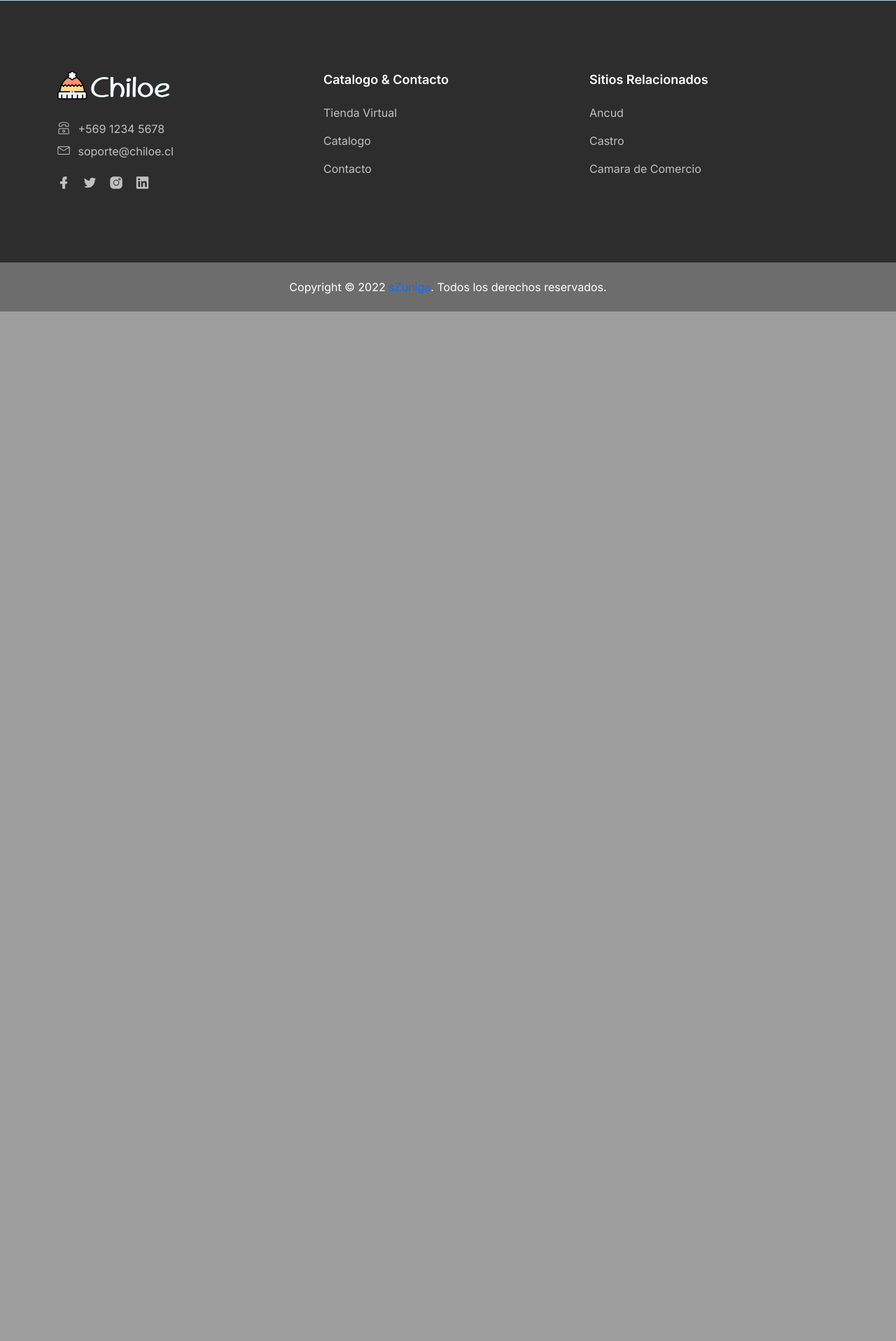
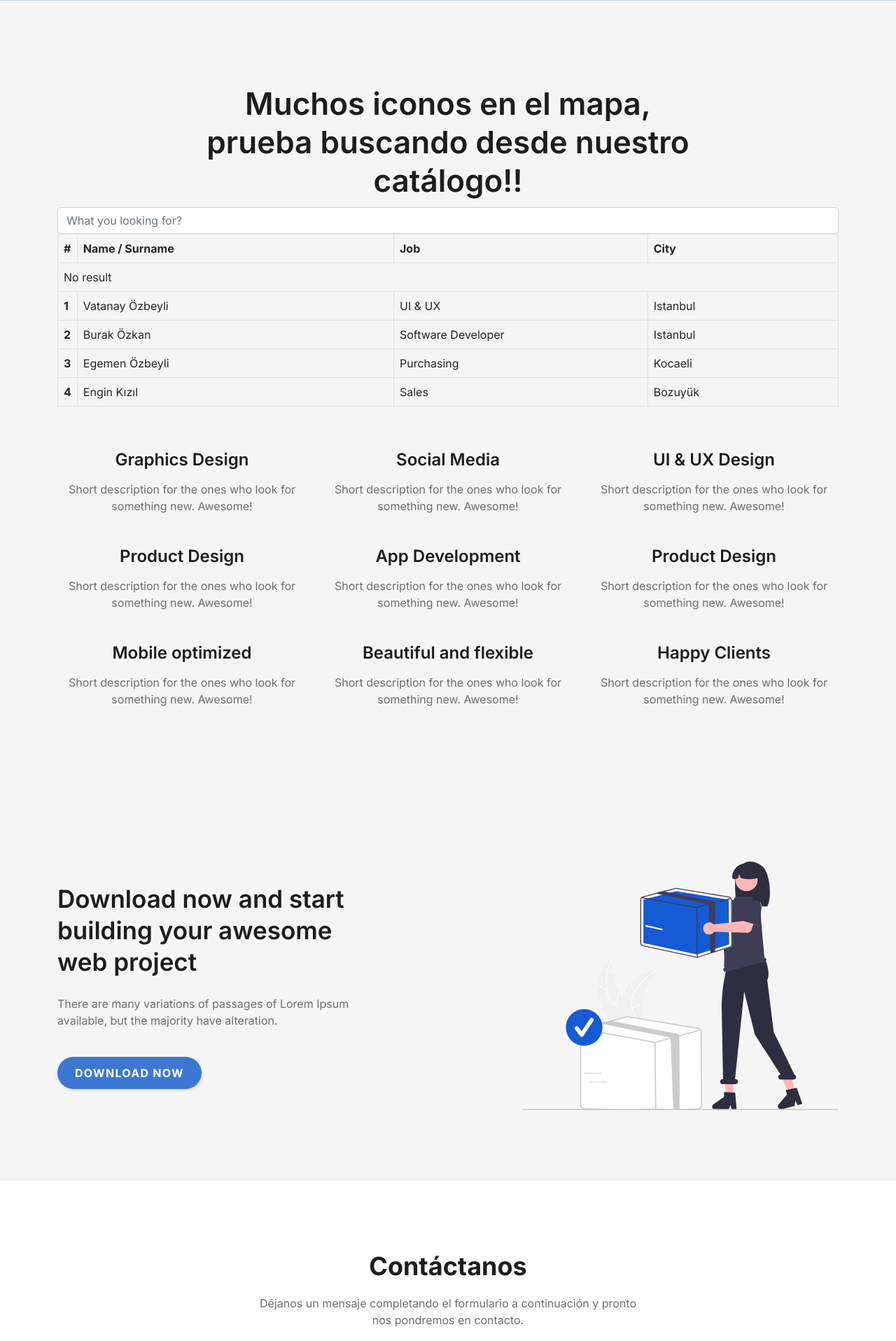
Before and after one commit to gatopadre/chiloeclick, a Flask app: page / in a window 1280 px wide. Shown: the part 985-2901 px from the top of the page at 70% size. Before the commit the page ends 1430 px from the top, so only its background shows below. Run offline with Flask 2, Linux system fonts and the light colour scheme; some libraries are stand-ins or nearby versions.

Commit message:
subiendo avance

```diff
--- /dev/null
+++ b/templates/catalog.html
@@ -0,0 +1,158 @@
+<!--====== FEATURE SIX PART START ======-->
+
+<section class="features-area features-six">
+    <div class="container">
+      <div class="row justify-content-center">
+        <div class="col-lg-8">
+          <div class="section-title text-center">
+            <h3 class="title">
+              Muchos iconos en el mapa, prueba buscando desde nuestro catálogo!!
+            </h3>
+          </div>
+          <!-- section title -->
+        </div>
+      </div>
+      <!-- row -->
+      <div class="row justify-content-center">
+        <div class="col-lg-12 col-md-12 col-sm-12">
+            <div class="form-group pull-right">
+                <input type="text" class="search form-control" placeholder="What you looking for?">
+            </div>
+            <span class="counter pull-right"></span>
+            <table class="table table-hover table-bordered results">
+              <thead>
+                <tr>
+                  <th>#</th>
+                  <th class="col-md-5 col-xs-5">Name / Surname</th>
+                  <th class="col-md-4 col-xs-4">Job</th>
+                  <th class="col-md-3 col-xs-3">City</th>
+                </tr>
+                <tr class="warning no-result">
+                  <td colspan="4"><i class="fa fa-warning"></i> No result</td>
+                </tr>
+              </thead>
+              <tbody>
+                <tr>
+                  <th scope="row">1</th>
+                  <td>Vatanay Özbeyli</td>
+                  <td>UI & UX</td>
+                  <td>Istanbul</td>
+                </tr>
+                <tr>
+                  <th scope="row">2</th>
+                  <td>Burak Özkan</td>
+                  <td>Software Developer</td>
+                  <td>Istanbul</td>
+                </tr>
+                <tr>
+                  <th scope="row">3</th>
+                  <td>Egemen Özbeyli</td>
+                  <td>Purchasing</td>
+                  <td>Kocaeli</td>
+                </tr>
+                <tr>
+                  <th scope="row">4</th>
+                  <td>Engin Kızıl</td>
+                  <td>Sales</td>
+                  <td>Bozuyük</td>
+                </tr>
+              </tbody>
+            </table>
+        </div>
+        <div class="col-lg-4 col-md-6 col-sm-8">
+          <div class="features-style-six text-center">
+            <h3 class="features-title">Graphics Design</h3>
+            <p class="text">
+              Short description for the ones who look for something new.
+              Awesome!
+            </p>
+          </div>
+          <!-- features-style-six -->
+        </div>
+        <div class="col-lg-4 col-md-6 col-sm-8">
+          <div class="features-style-six text-center">
+            <h3 class="features-title">Social Media</h3>
+            <p class="text">
+              Short description for the ones who look for something new.
+              Awesome!
+            </p>
+          </div>
+          <!-- features-style-six -->
+        </div>
+        <div class="col-lg-4 col-md-6 col-sm-8">
+          <div class="features-style-six text-center">
+            <h3 class="features-title">UI & UX Design</h3>
+            <p class="text">
+              Short description for the ones who look for something new.
+              Awesome!
+            </p>
+          </div>
+          <!-- features-style-six -->
+        </div>
+        <div class="col-lg-4 col-md-6 col-sm-8">
+          <div class="features-style-six text-center">
+            <h3 class="features-title">Product Design</h3>
+            <p class="text">
+              Short description for the ones who look for something new.
+              Awesome!
+            </p>
+          </div>
+          <!-- features-style-six -->
+        </div>
+        <div class="col-lg-4 col-md-6 col-sm-8">
+          <div class="features-style-six text-center">
+            <h3 class="features-title">App Development</h3>
+            <p class="text">
+              Short description for the ones who look for something new.
+              Awesome!
+            </p>
+          </div>
+          <!-- features-style-six -->
+        </div>
+        <div class="col-lg-4 col-md-6 col-sm-8">
+          <div class="features-style-six text-center">
+            <h3 class="features-title">Product Design</h3>
+            <p class="text">
+              Short description for the ones who look for something new.
+              Awesome!
+            </p>
+          </div>
+          <!-- features-style-six -->
+        </div>
+        <div class="col-lg-4 col-md-6 col-sm-8">
+          <div class="features-style-six text-center">
+            <h3 class="features-title">Mobile optimized</h3>
+            <p class="text">
+              Short description for the ones who look for something new.
+              Awesome!
+            </p>
+          </div>
+          <!-- features-style-six -->
+        </div>
+        <div class="col-lg-4 col-md-6 col-sm-8">
+          <div class="features-style-six text-center">
+            <h3 class="features-title">Beautiful and flexible</h3>
+            <p class="text">
+              Short description for the ones who look for something new.
+              Awesome!
+            </p>
+          </div>
+          <!-- features-style-six -->
+        </div>
+        <div class="col-lg-4 col-md-6 col-sm-8">
+          <div class="features-style-six text-center">
+            <h3 class="features-title">Happy Clients</h3>
+            <p class="text">
+              Short description for the ones who look for something new.
+              Awesome!
+            </p>
+          </div>
+          <!-- features-style-six -->
+        </div>
+      </div>
+      <!-- row -->
+    </div>
+    <!-- container -->
+  </section>
+
+  <!--====== FEATURE SIX PART ENDS ======-->
--- /dev/null
+++ b/templates/contact.html
@@ -0,0 +1,60 @@
+<!-- Start Contact Area -->
+<section id="contact" class="contact-us">
+    <div class="container">
+        <div class="row">
+            <div class="col-12">
+                <div class="section-title">
+                    <h2>Contáctanos</h2>
+                    <p>
+                        Déjanos un mensaje completando el formulario a continuación y pronto nos pondremos en contacto.
+                    </p>
+                </div>
+            </div>
+        </div>
+        <div class="contact-head">
+            <div class="inner-content">
+                <div class="row">
+                    <div class="col-lg-12 col-12">
+                        <div class="form-main">
+                            <form class="form" method="post" action="#">
+                                <div class="row">
+                                    <div class="col-lg-12 col-md-12 col-12">
+                                        <div class="form-group">
+                                            <input name="name" type="text" placeholder="Tu Nombre"
+                                                required="required" />
+                                        </div>
+                                    </div>
+                                    <div class="col-lg-6 col-md-6 col-12">
+                                        <div class="form-group">
+                                            <input name="email" type="email" placeholder="Tu Email"
+                                                required="required" />
+                                        </div>
+                                    </div>
+                                    <div class="col-lg-6 col-md-6 col-12">
+                                        <div class="form-group">
+                                            <input name="phone" type="text" placeholder="Tu Teléfono"
+                                                required="required" />
+                                        </div>
+                                    </div>
+                                    <div class="col-12">
+                                        <div class="form-group message">
+                                            <textarea name="message" placeholder="Mensaje"></textarea>
+                                        </div>
+                                    </div>
+                                    <div class="col-12">
+                                        <div class="form-group light-rounded-buttons">
+                                            <button type="submit" class="btn primary-btn">
+                                                Enviar Mensaje
+                                            </button>
+                                        </div>
+                                    </div>
+                                </div>
+                            </form>
+                        </div>
+                    </div>
+                </div>
+            </div>
+        </div>
+    </div>
+</section>
+<!--/ End Contact Area -->
--- a/templates/index.html
+++ b/templates/index.html
@@ -2,6 +2,9 @@
 
 {% block style %}
 <link rel="stylesheet" href="{{ url_for('static',filename='assets/scss/headers/header-03.css') }}" />
+<link rel="stylesheet" href="{{ url_for('static',filename='assets/scss/contact/contact-06.css') }}" />
+<link rel="stylesheet" href="{{ url_for('static',filename='assets/scss/call-to-action/call-to-action-03.css') }}" />
+<link rel="stylesheet" href="{{ url_for('static',filename='assets/scss/features/feature-06.css') }}" />
 {% endblock %}
 
 {% block content %}
@@ -13,6 +16,9 @@
   <!-- header content area -->
 </section>
 <!--====== HEADER THREE PART ENDS ======-->
+{% include 'catalog.html'%}
+{% include 'recommendations.html'%}
+{% include 'contact.html'%}
 {% endblock %}
 
 {% block script %}
--- a/templates/navbar.html
+++ b/templates/navbar.html
@@ -19,6 +19,12 @@
             <ul class="navbar-nav m-auto">
               <li class="nav-item">
                 <a href="/">Inicio</a>
+              </li>
+              <li class="nav-item">
+                <a href="javascript:void(0)">Catálogo</a>
+              </li>
+              <li class="nav-item">
+                <a href="javascript:void(0)">Recomendaciones</a>
               </li>
               <li class="nav-item">
                 <a href="javascript:void(0)">Nosotros</a>
--- /dev/null
+++ b/templates/recommendations.html
@@ -0,0 +1,41 @@
+<!--====== CALL TO ACTION THREE PART START ======-->
+
+<section class="call-action-area call-action-three">
+    <div class="container">
+      <div class="row align-items-center">
+        <div class="col-xl-5 col-lg-6">
+          <div class="call-action-content">
+            <h2 class="action-title">
+              Download now and start building your awesome web project
+            </h2>
+            <p class="text">
+              There are many variations of passages of Lorem Ipsum available,
+              but the majority have alteration.
+            </p>
+            <div class="action-btn rounded-buttons">
+              <a
+                href="javascript:void(0)"
+                class="btn primary-btn rounded-full"
+              >
+                Download Now
+              </a>
+            </div>
+          </div>
+          <!-- call action content -->
+        </div>
+        <div class="col-xl-5 col-lg-6 offset-xl-2">
+          <div class="call-action-content">
+            <img
+              src="{{ url_for('static',filename='assets/images/call-to-action/cta-03.svg') }}"
+              alt="call to action"
+            />
+          </div>
+          <!-- call action content -->
+        </div>
+      </div>
+      <!-- row -->
+    </div>
+    <!-- container -->
+  </section>
+
+  <!--====== CALL TO ACTION THREE PART ENDS ======-->
```
